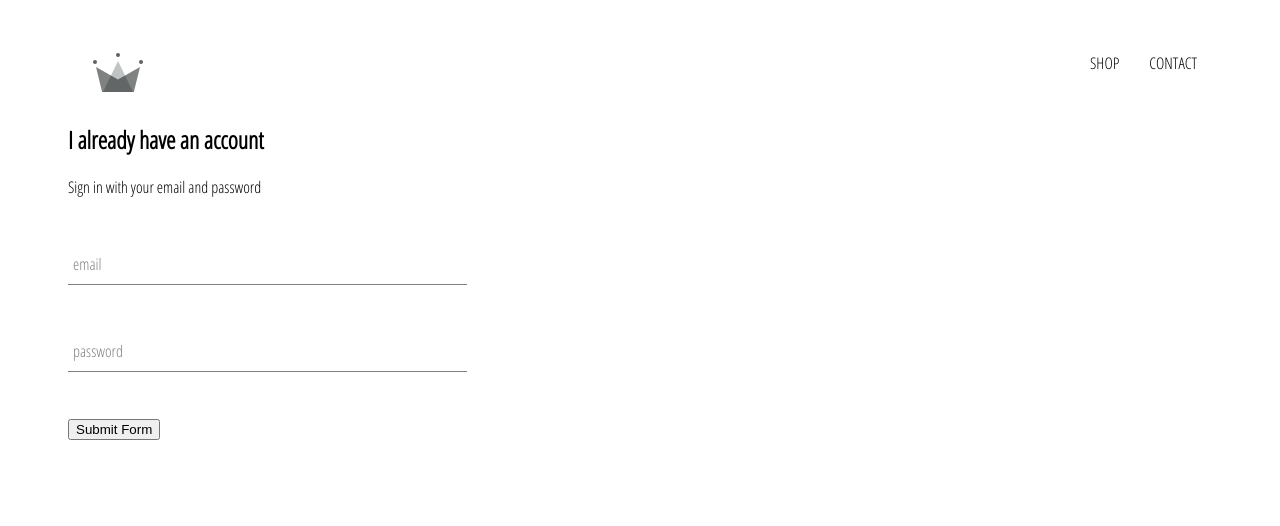
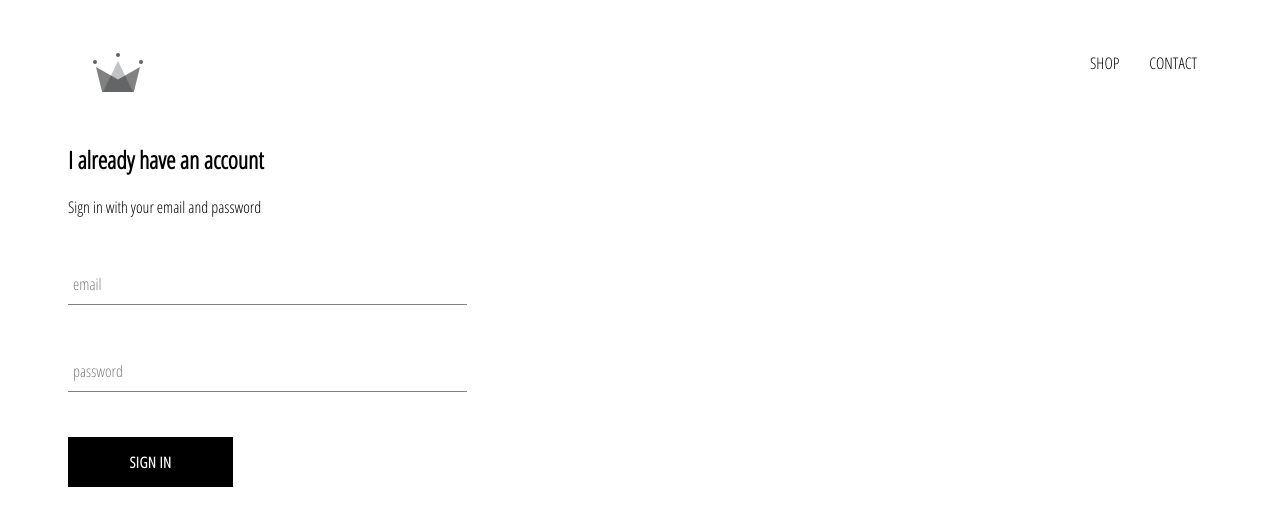
Before and after one commit to tubacatal/crwn-clothing, a React (Create React App) app: page /sign-in in a window 1280 px wide. Shown: the top 526 px of the page. Built offline with nearby package versions, Linux system fonts and the light colour scheme.

Commit message:
custom button component is added

```diff
--- /dev/null
+++ b/src/components/custom-button/custom-button.component.jsx
@@ -0,0 +1,11 @@
+import React from "react";
+
+import './custom-button.styles.scss';
+
+const CustomButton = ({children, ...otherProps}) => (
+	<button className='custom-button' {...otherProps}>
+		{children}
+	</button>
+);
+
+export default CustomButton;
--- /dev/null
+++ b/src/components/custom-button/custom-button.styles.scss
@@ -0,0 +1,22 @@
+.custom-button {
+  min-width: 165px;
+  width: auto;
+  height: 50px;
+  letter-spacing: 0.5px;
+  line-height: 50px;
+  padding: 0 35px 0 35px;
+  font-size: 15px;
+  background-color: black;
+  color: white;
+  text-transform: uppercase;
+  font-family: 'Open Sans Condensed';
+  font-weight: bolder;
+  border: none;
+  cursor: pointer;
+
+  &:hover {
+    background-color: white;
+    color: black;
+    border: 1px solid black;
+  }
+}
--- a/src/components/sign-in/sign-in.component.jsx
+++ b/src/components/sign-in/sign-in.component.jsx
@@ -1,5 +1,6 @@
 import React from "react";
 import FormInput from "../form-input/form-input.component";
+import CustomButton from "../custom-button/custom-button.component";
 
 import './sign-in.styles.scss';
 
@@ -49,7 +50,9 @@
 						handleChange={this.handleChange}
 						required
 					/>
-					<input type='submit' value='Submit Form'/>
+					<CustomButton type='submit'>
+						Sign In
+					</CustomButton>
 				</form>
 			</div>
 		);
--- a/src/components/sign-in/sign-in.styles.scss
+++ b/src/components/sign-in/sign-in.styles.scss
@@ -1,3 +1,5 @@
 .sign-in {
   width: 30vw;
+  display: flex;
+  flex-direction: column;
 }
```
